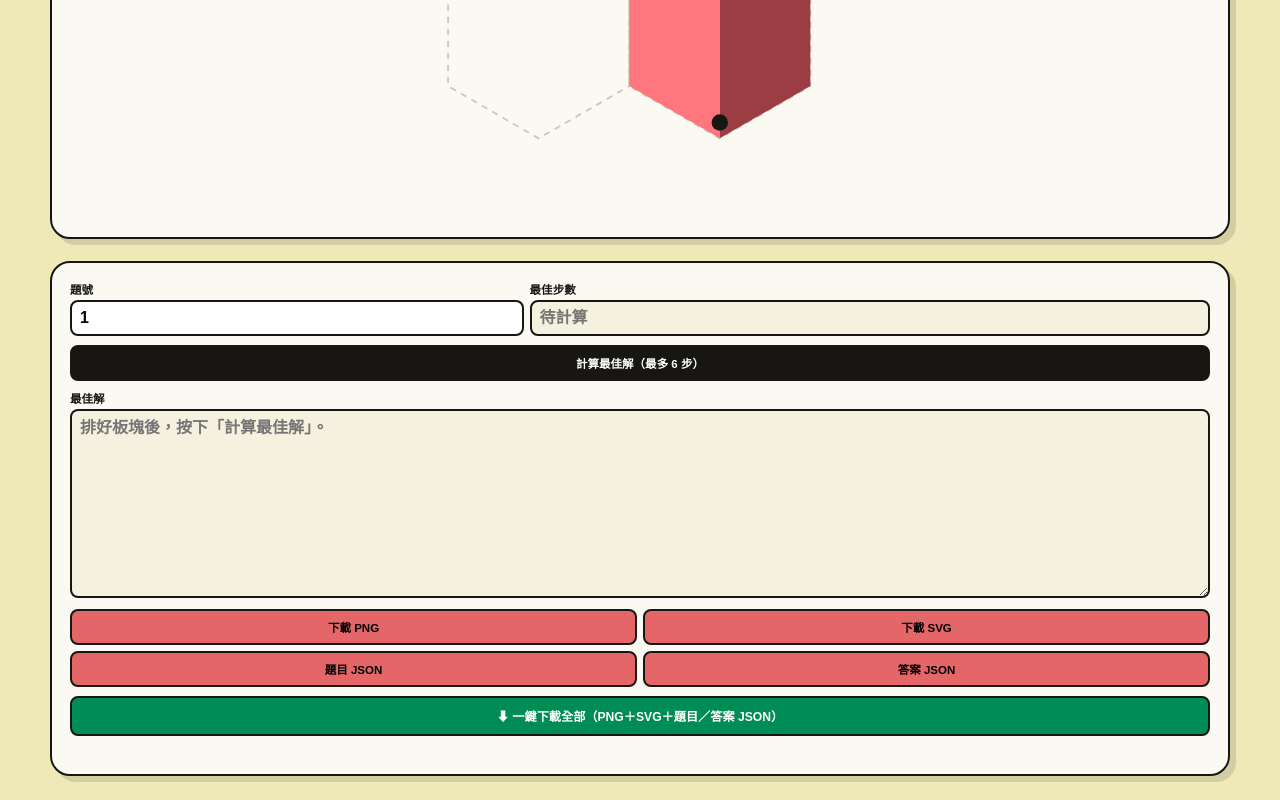
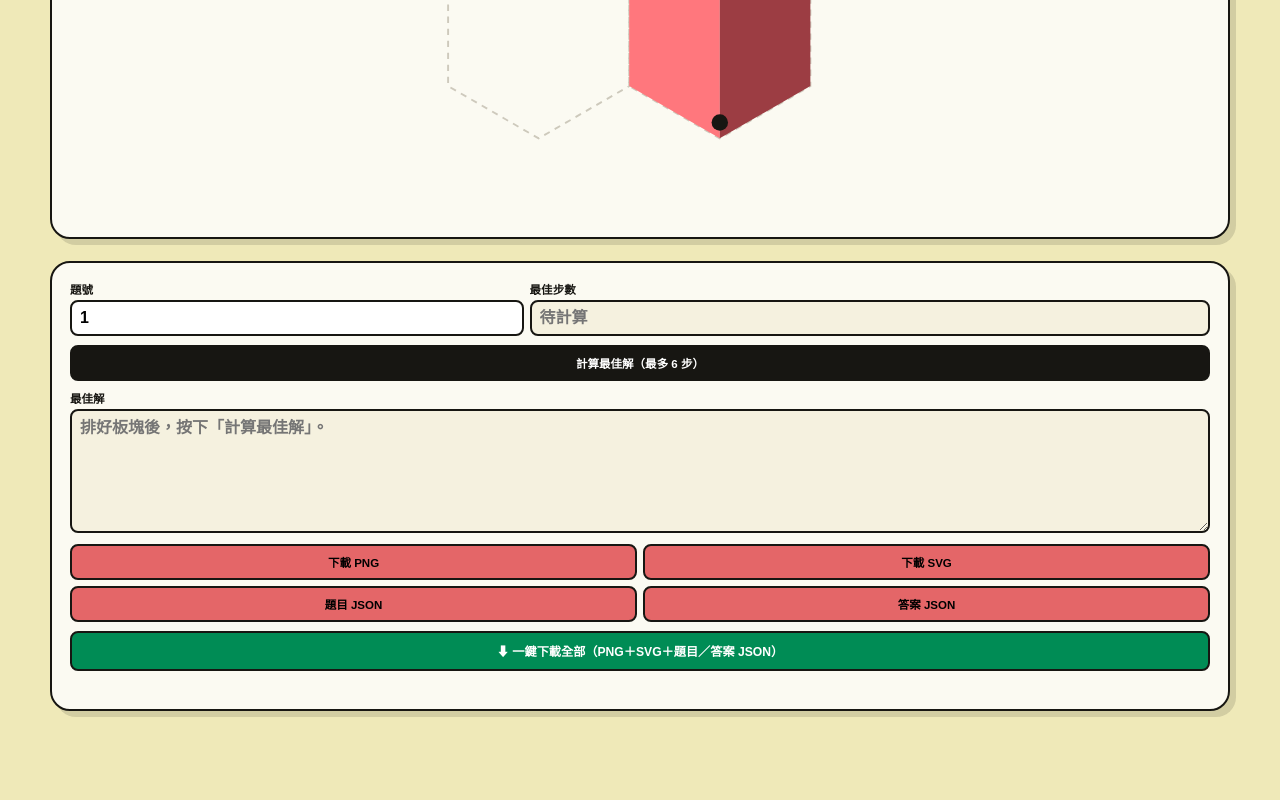
Before and after one commit to oro1081111/meow_maze_admin, a website: page index.html in a window 1280 px wide. Shown: the part 708-1508 px from the top of the page. After the commit the page ends 1443 px from the top, so only its background shows below. Drawn offline with Linux system fonts and the light colour scheme.

Commit message:
縮小最佳解顯示區

```diff
--- a/index.html
+++ b/index.html
@@ -20,7 +20,7 @@
         <label>最佳步數<input id="bestMoves" type="number" placeholder="待計算" readonly></label>
       </div>
       <button id="solvePuzzle" class="solve" type="button">計算最佳解（最多 6 步）</button>
-      <label>最佳解<textarea id="answer" rows="8" placeholder="排好板塊後，按下「計算最佳解」。" readonly></textarea></label>
+      <label>最佳解<textarea id="answer" rows="5" placeholder="排好板塊後，按下「計算最佳解」。" readonly></textarea></label>
       <div class="export-grid">
         <button id="downloadPng" type="button">下載 PNG</button>
         <button id="downloadSvg" type="button">下載 SVG</button>
```
